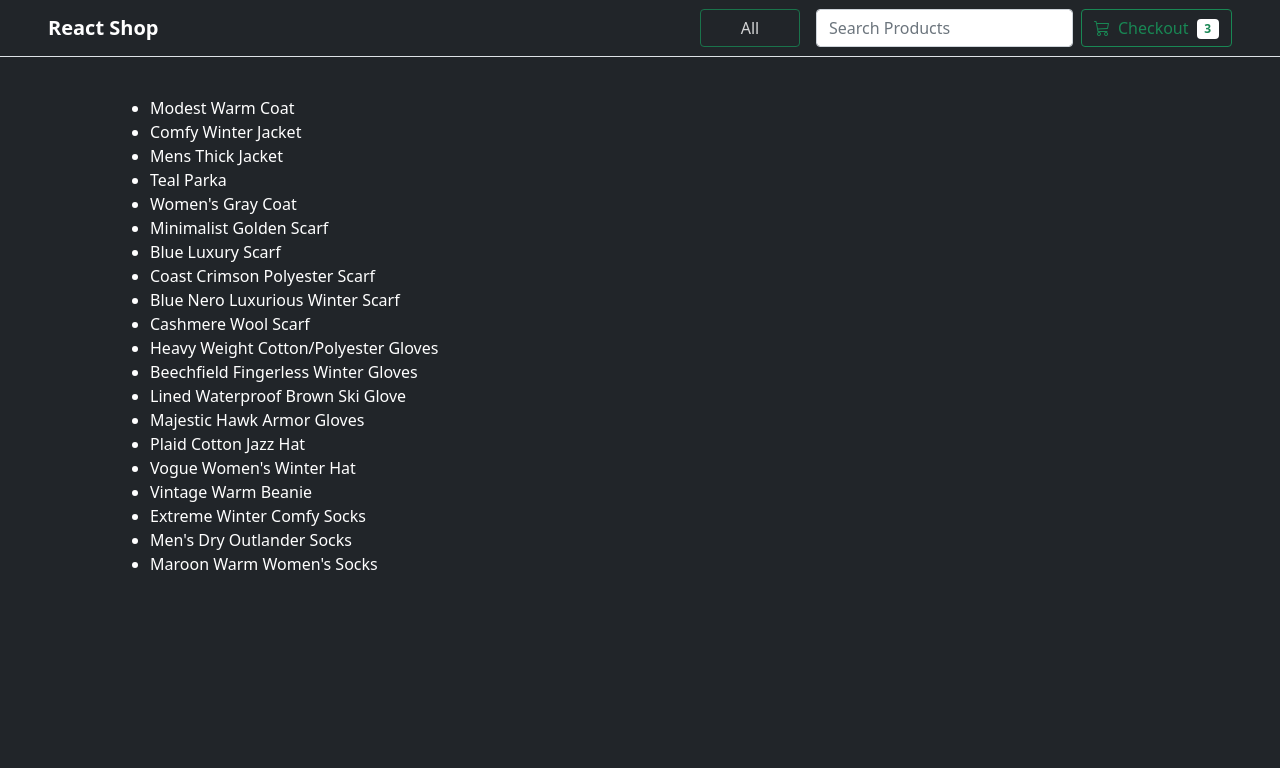
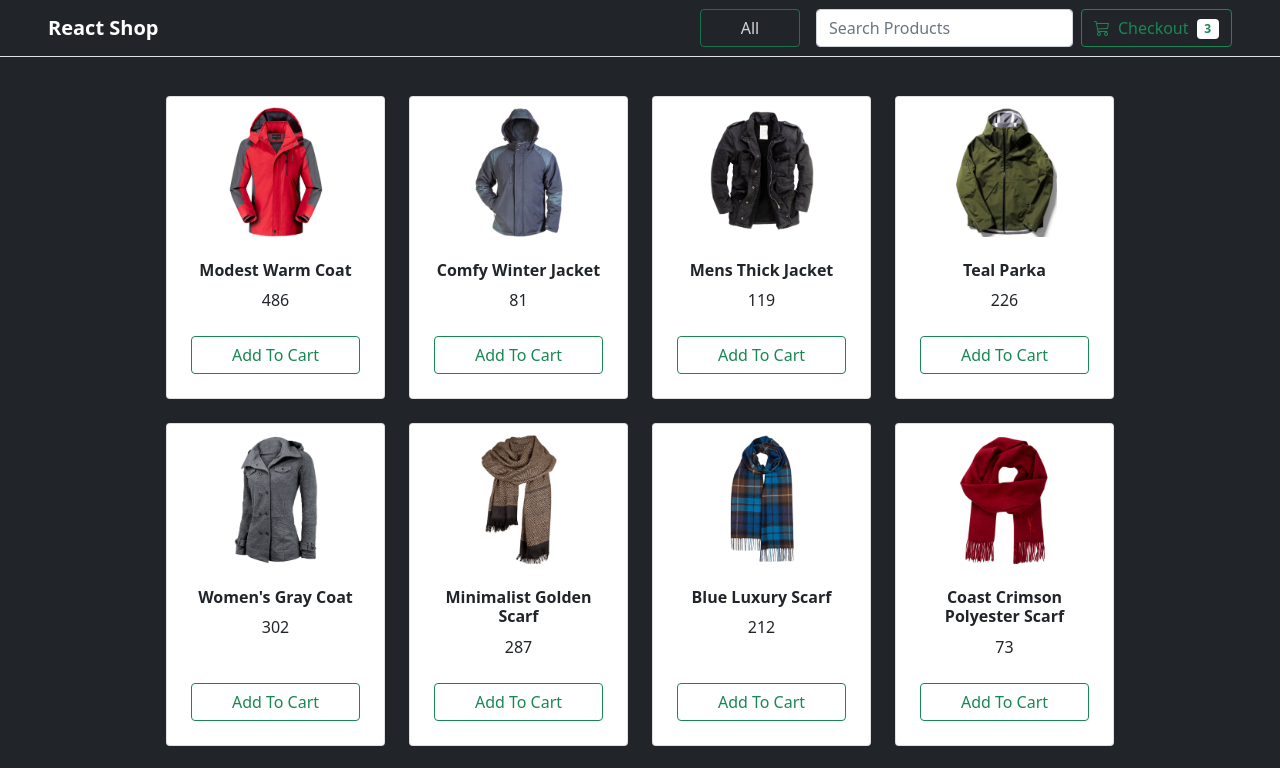
Before and after one commit to SaxenaNikhil/react-shop, a React (Create React App) app: page / in a window 1280 px wide. Shown: the top 768 px of the page. Built offline with nearby package versions, Linux system fonts and the light colour scheme.

Commit message:
Worked on the Product page layout

```diff
--- a/src/components/products/Product.jsx
+++ b/src/components/products/Product.jsx
@@ -1,12 +1,29 @@
 import { useNavigate } from "react-router-dom"
+import ProductButton from "./productButton";
 
 export default function Product ({product={}}) {
 
     const nav = useNavigate()
 
     return (
-        <li onClick={()=>nav(`/single/${product.id}`)}>
-            {product.name}
-        </li>
+        <div className="col">
+            <div className="card h-100" id="product">
+                <img
+                    src={require(`../../images/${product.id}.jpg`)}
+                    className="card-img-top pointer"
+                    onClick={()=>nav(`/single/${product.id}`)}
+                    title={product.name}
+                />
+                <div className="card-body p-4">
+                    <div className="text-center">
+                        <h6 className="fw-bolder">{product.name}</h6>
+                        <span>{product.price}</span>
+                    </div>
+                </div>
+                <div className="card-footer p-4 pt-0 border-top-0 bg-transparent">
+                    <ProductButton/>
+                </div>
+            </div>
+        </div>
     )
 }
--- a/src/components/products/Products.jsx
+++ b/src/components/products/Products.jsx
@@ -2,12 +2,12 @@ import Product from "./Product";
 
 export default function Products ({products=[]}) {
     return (
-        <div>
-            <ul>
+        <div className="px-lg-5 text-dark">
+            <div className="row row-cols-1 row-cols-sm-2 row-cols-lg-3 row-cols-xl-4 gy-4">
                 {products.map((product) => (
                     <Product key={product.id} product={product}/>
                 ))}
-            </ul>
+            </div>
         </div>
     )
 }
--- /dev/null
+++ b/src/components/products/productButton.jsx
@@ -0,0 +1,7 @@
+export default function ProductButton () {
+    return (
+        <button className="btn btn-outline-success d-block w-100">
+            Add To Cart
+        </button>
+    )
+}
--- a/src/pages/Home.jsx
+++ b/src/pages/Home.jsx
@@ -3,9 +3,6 @@ import data from "../data";
 
 export default function Home() {
     return (
-        <div>
-            {/* <h1> Home Component! </h1> */}
-            <Products products={data}/>
-        </div>
+        <Products products={data}/>
     )
 }
```
